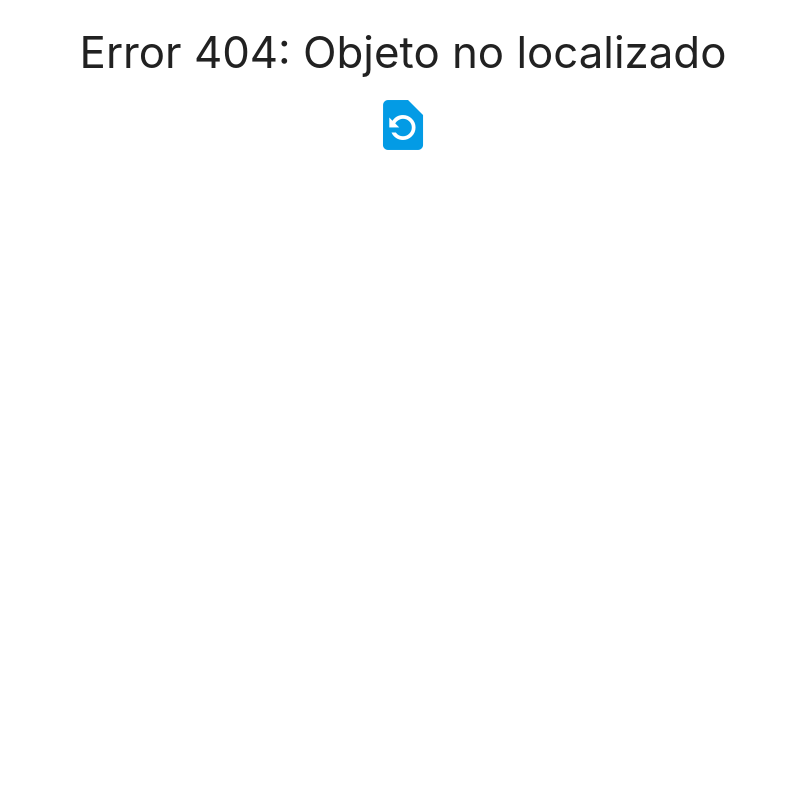
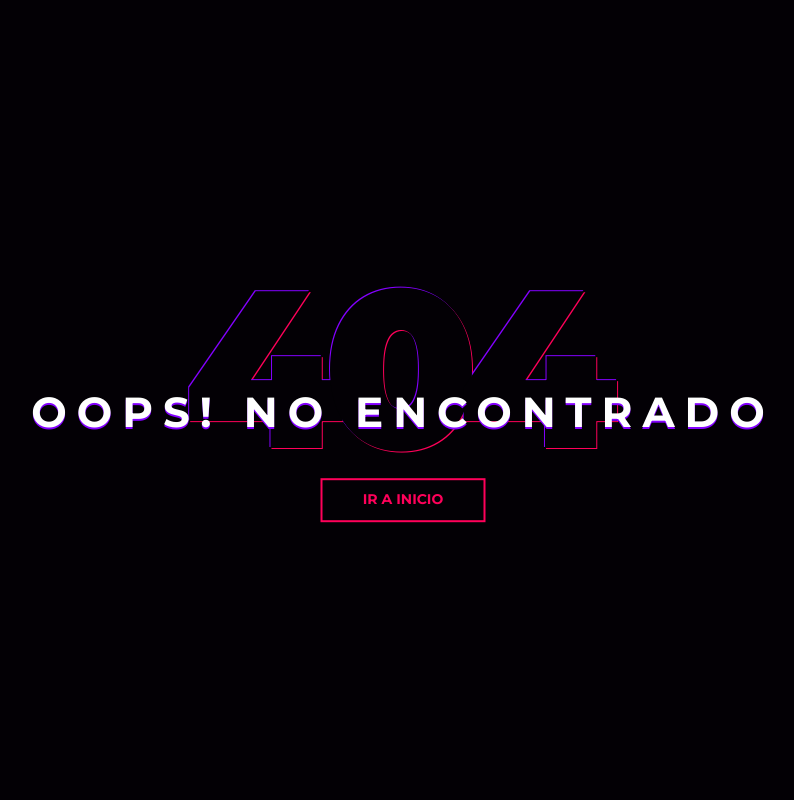
Before and after one commit to BayronMtz/Youngblood, a PHP site: page /youngblood/resources/error/404.html in a window 1280 px wide. Shown: the whole page, without its empty margins (237-1031 px from the left). Run offline with PHP 8.4, Linux system fonts and the light colour scheme.

Commit message:
403 y 404

```diff
--- /dev/null
+++ b/resources/css/style.css
@@ -0,0 +1,104 @@
+* {
+  -webkit-box-sizing: border-box;
+          box-sizing: border-box;
+}
+
+body {
+  padding: 0;
+  margin: 0;
+}
+
+#notfound {
+  position: relative;
+  height: 100vh;
+  background: #030005;
+}
+
+#notfound .notfound {
+  position: absolute;
+  left: 50%;
+  top: 50%;
+  -webkit-transform: translate(-50%, -50%);
+      -ms-transform: translate(-50%, -50%);
+          transform: translate(-50%, -50%);
+}
+
+.notfound {
+  max-width: 767px;
+  width: 100%;
+  line-height: 1.4;
+  text-align: center;
+}
+
+.notfound .notfound-404 {
+  position: relative;
+  height: 180px;
+  margin-bottom: 20px;
+  z-index: -1;
+}
+
+.notfound .notfound-404 h1 {
+  font-family: 'Montserrat', sans-serif;
+  position: absolute;
+  left: 50%;
+  top: 50%;
+  -webkit-transform: translate(-50% , -50%);
+      -ms-transform: translate(-50% , -50%);
+          transform: translate(-50% , -50%);
+  font-size: 224px;
+  font-weight: 900;
+  margin-top: 0px;
+  margin-bottom: 0px;
+  margin-left: -12px;
+  color: #030005;
+  text-transform: uppercase;
+  text-shadow: -1px -1px 0px #8400ff, 1px 1px 0px #ff005a;
+  letter-spacing: -20px;
+}
+
+
+.notfound .notfound-404 h2 {
+  font-family: 'Montserrat', sans-serif;
+  position: absolute;
+  left: 0;
+  right: 0;
+  top: 105px;
+  font-size: 42px;
+  font-weight: 700;
+  color: #fff;
+  text-transform: uppercase;
+  text-shadow: 0px 2px 0px #8400ff;
+  letter-spacing: 10px;
+  margin: 0;
+}
+
+.notfound a {
+  font-family: 'Montserrat', sans-serif;
+  display: inline-block;
+  text-transform: uppercase;
+  color: #ff005a;
+  text-decoration: none;
+  border: 2px solid;
+  background: transparent;
+  padding: 10px 40px;
+  font-size: 14px;
+  font-weight: 700;
+  -webkit-transition: 0.2s all;
+  transition: 0.2s all;
+}
+
+.notfound a:hover {
+  color: #8400ff;
+}
+
+@media only screen and (max-width: 767px) {
+    .notfound .notfound-404 h2 {
+        font-size: 24px;
+    }
+}
+
+@media only screen and (max-width: 480px) {
+  .notfound .notfound-404 h1 {
+      font-size: 182px;
+  }
+}
--- a/resources/error/404.html
+++ b/resources/error/404.html
@@ -1,16 +1,32 @@
-<!doctype html>
+<!DOCTYPE html>
 <html lang="es">
-<head>
-    <meta charset="utf-8">
+  <head>
+    <meta charset="utf-8" />
+    <meta http-equiv="X-UA-Compatible" content="IE=edge" />
+    <meta name="viewport" content="width=device-width, initial-scale=1" />
     <title>¡Objeto no localizado!</title>
-    <link type="text/css" rel="stylesheet" href="/young/resources/css/materialize.min.css"/>
-	<link type="text/css" rel="stylesheet" href="/young/resources/css/material_icons.css"/>
-    <meta name="viewport" content="width=device-width, initial-scale=1">
-</head>
-<body>
-    <div class="center-align">
-        <h3>Error 404: Objeto no localizado</h3>
-        <a href="/young/views/public/"><i class="medium material-icons">restore_page</i></a>
+    <!-- Google font -->
+    <link
+      href="https://fonts.googleapis.com/css?family=Montserrat:700,900"
+      rel="stylesheet"
+    />
+
+    <!-- Custom stlylesheet -->
+    <link
+      type="text/css"
+      rel="stylesheet"
+      href="/youngblood/resources/css/style.css"
+    />
+  </head>
+  <body>
+    <div id="notfound">
+      <div class="notfound">
+        <div class="notfound-404">
+          <h1>404</h1>
+          <h2>Oops! no encontrado</h2>
+        </div>
+        <a href="/youngblood/views/public/">Ir a Inicio</a>
+      </div>
     </div>
-</body>
+  </body>
 </html>
```
Also changed, not shown: resources/error/403.html (+27 -12 lines), .htaccess (added), resources/css/public.css (line endings or trailing spaces).
